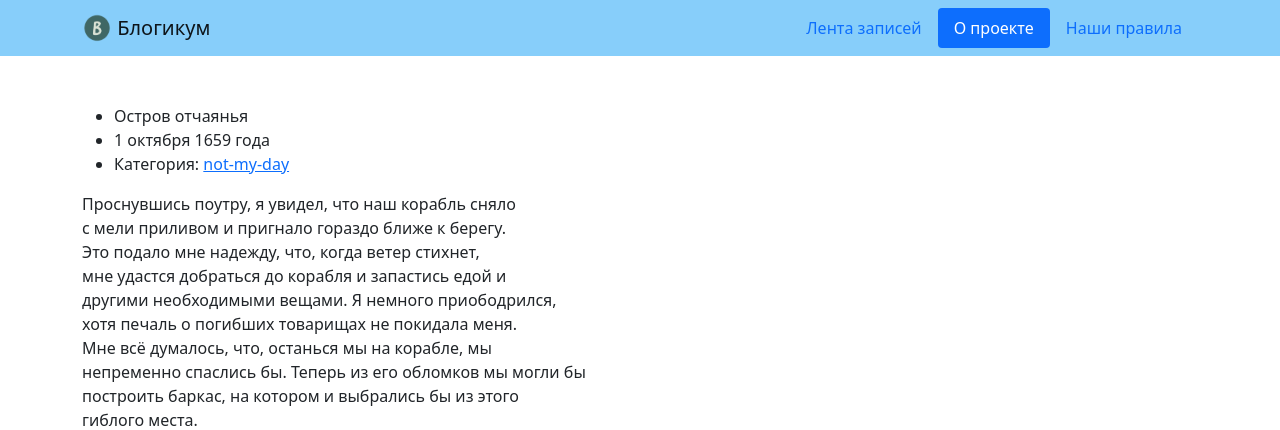
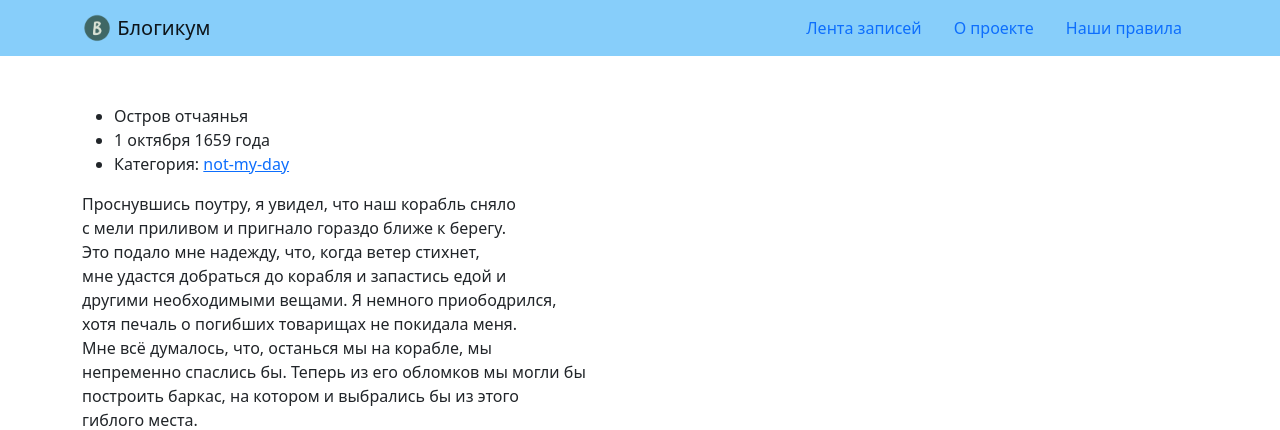
Before and after one commit to Vasilenkovi/django_sprint1, a Django app: page /posts/1/ in a window 1280 px wide. Shown: the top 430 px of the page. Run offline with Django 3.2, Linux system fonts and the light colour scheme; some libraries are stand-ins or nearby versions.

Commit message:
styles correction

```diff
--- a/blogicum/templates/includes/header.html
+++ b/blogicum/templates/includes/header.html
@@ -1,27 +1,29 @@
-
+{% load static %}
 <header>
     <nav class="navbar navbar-light" style="background-color: lightskyblue">
       <div class="container">
         <a class="navbar-brand" href="{% url 'blog:index' %}">
-            <img src="img/logo.png" width="30" height="30" class="d-inline-block align-top" alt="">
+          <img src="{% static 'img/logo.png' %}" width="30" height="30" class="d-inline-block align-top" alt="">
           Блогикум
         </a>
         <ul class="nav  nav-pills">
+            {% with request.resolver_match.view_name as view_name %}
           <li class="nav-item">
-              <a class="nav-link" href="{% url 'blog:index'%}">
+            <a class="nav-link {% if view_name  == 'blog:index' %}active{% endif %}" href="{% url 'blog:index' %}">
               Лента записей
             </a>
           </li>
           <li class="nav-item">
-              <a class="nav-link active" href="{% url 'pages:about' %}">
+            <a class="nav-link {% if view_name  == 'pages:about' %}active{% endif %}" href="{% url 'pages:about' %}">
               О проекте
             </a>
           </li>
           <li class="nav-item">
-              <a class="nav-link" href="{% url 'pages:rules' %}">
+            <a class="nav-link {% if view_name  == 'pages:rules' %}active{% endif %}" href="{% url 'pages:rules' %}">
               Наши правила
             </a>
           </li>
+          {% endwith %}
         </ul>
       </div>
     </nav>
```
Lines whose indentation alone changed are shown as unchanged.
